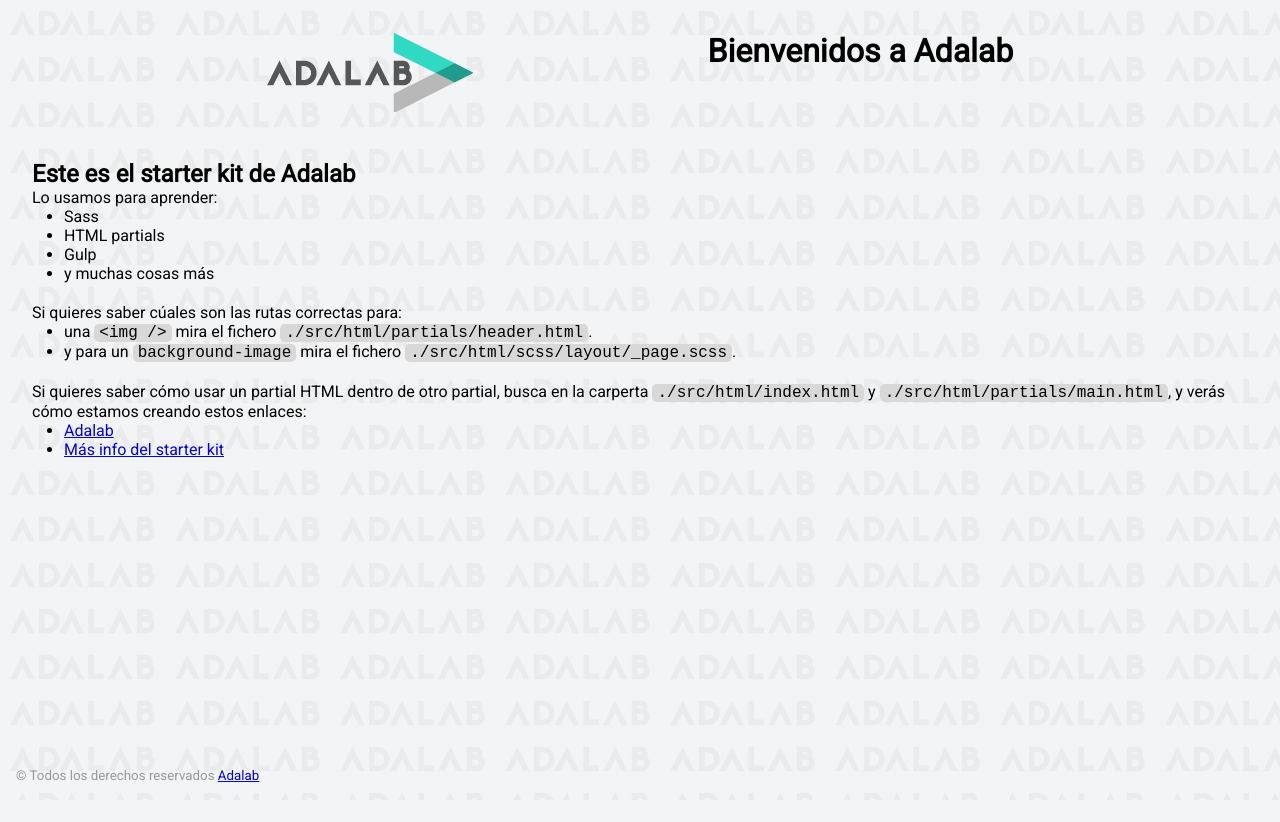
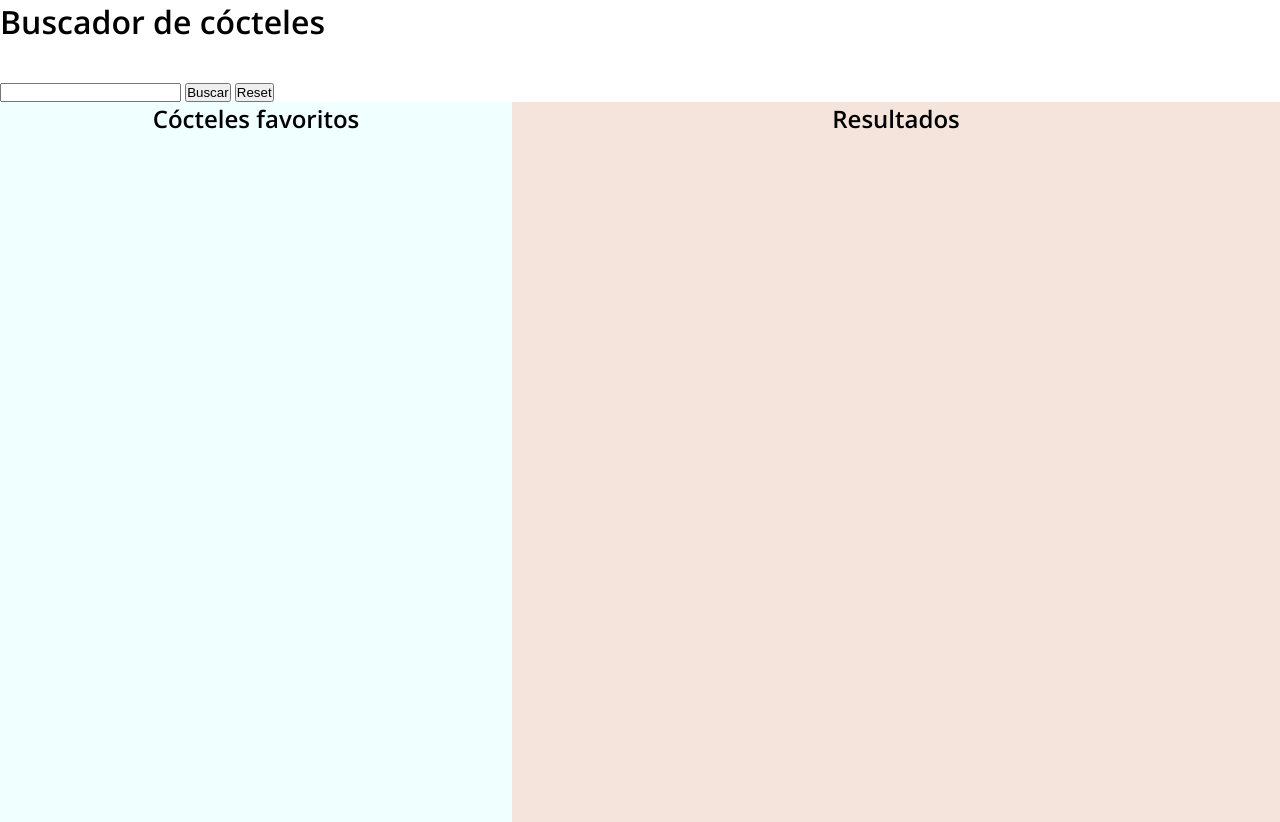
Before and after one commit to Adalab/modulo-2-evaluacion-final-tanferest, a website: page docs/index.html in a window 1280 px wide. Before the commit the page ends 800 px from the top, so only its background shows below. Drawn offline with nearby package versions, Linux system fonts and the light colour scheme.

Commit message:
run docs

```diff
--- a/docs/assets/css/main.css
+++ b/docs/assets/css/main.css
@@ -1 +1 @@
-*{box-sizing:border-box;margin:0;padding:0}.code{font-size:16px;background:#d8d8d8;padding:0 5px;border-radius:5px}.link__adalab:hover{background-color:#099d8d;color:#fff}.link__github:hover{background-color:#CCC;color:#000}body{padding:2rem;height:100vh;background-image:url("../images/bg-adalab.png");background-color:#f3f4f5;font-family:"Roboto",sans-serif}.page__header{display:flex;justify-content:space-evenly;margin-bottom:3rem}.page__footer{position:fixed;left:0;bottom:0;width:100vw;padding:1rem;color:#999}.main__list{padding-left:2rem;padding-bottom:20px}
+*{box-sizing:border-box;margin:0;padding:0}.header{height:10vh}.main-content{display:flex;justify-content:space-evenly;text-align:center;min-height:90vh}.fav-list{width:40%;background-color:azure;display:flex;flex-direction:column;align-content:center}.results{display:flex;flex-direction:column;align-items:center;width:60%;background-color:#f5e4dc}.results__item{background-color:#f5e4dc;width:400px;display:flex;flex-direction:column;justify-content:center;align-items:center;padding:30px}.results__item--name{color:#6a778e;margin-bottom:10px}.cocktail-img{width:200px;height:250px;border:5px solid rgba(106,119,142,0.479);border-radius:5%;margin-bottom:10px}.fav-cocktail{background-color:#eeacad}.fav-cocktail h2{color:#fff}.fav-cocktail img{border:5px solid #fff}:root{font-family:'Open Sans', sans-serif;font-size:16px}
--- a/docs/index.html
+++ b/docs/index.html
@@ -2,66 +2,35 @@
 <html lang="es">
   <head>
     <meta charset="UTF-8" />
-    <meta name="viewport" content="width=device-width, initial-scale=1" />
-    <title>Adalab Web Starter Kit</title>
-    <link href="https://fonts.googleapis.com/css?family=Roboto&display=swap" rel="stylesheet" />
+    <meta http-equiv="X-UA-Compatible" content="IE=edge" />
+    <meta name="viewport" content="width=device-width, initial-scale=1.0" />
+    <link
+      href="https://fonts.googleapis.com/css2?family=Open+Sans:wght@300;400;600&display=swap"
+      rel="stylesheet"
+    />
     <link rel="stylesheet" href="./assets/css/main.css" />
+    <title>Módulo 2: evaluación final</title>
   </head>
-
   <body>
-    <div class="page">
-      <header class="page__header">
-        <img src="./assets/images/logo-adalab.png" alt="Adalab">
-        <h1>Bienvenidos a Adalab</h1>
-      </header>
-
-      <main class="page__main">
-        <h2>Este es el starter kit de Adalab</h2>
-        <p>Lo usamos para aprender:</p>
-        <ul class="main__list">
-          <li>Sass</li>
-          <li>HTML partials</li>
-          <li>Gulp</li>
-          <li>y muchas cosas más</li>
-        </ul>
-        <p>Si quieres saber cúales son las rutas correctas para:</p>
-        <ul class="main__list">
-          <li>
-            una <code class="code">&lt;img /&gt;</code> mira el fichero
-            <code class="code">./src/html/partials/header.html</code>.
-          </li>
-          <li>
-            y para un <code class="code">background-image</code> mira el fichero
-            <code class="code">./src/html/scss/layout/_page.scss</code>.
-          </li>
-        </ul>
-        <p>
-          Si quieres saber cómo usar un partial HTML dentro de otro partial, busca en la carperta
-          <code class="code">./src/html/index.html</code> y
-          <code class="code">./src/html/partials/main.html</code>, y verás cómo estamos creando estos
-          enlaces:
-        </p>
-        <ul class="main__list">
-          <li>
-            <a class="link__adalab" href="https://adalab.es">Adalab</a>
-
-          </li>
-          <li>
-            <a class="" href="./more-info.html">Más info del starter kit</a>
-
-          </li>
-        </ul>
-      </main>
-
-      <footer class="page__footer">
-        <small>
-          &copy; Todos los derechos reservados
-          <a class="link__adalab" href="https://adalab.es">Adalab</a>
-
-        </small>
-      </footer>
-
-    </div>
+    <header class="header"><h1>Buscador de cócteles</h1></header>
+    <main class="main">
+      <form class="form" action="">
+        <input class="js_input_search" type="text" name="" id="" />
+        <button class="js_button">Buscar</button>
+        <button class="js_reset_button">Reset</button>
+      </form>
+      <div class="main-content">
+        <div class="fav-list">
+          <h2>Cócteles favoritos</h2>
+          <ul class="js_fav_list">
+          </ul>
+        </div>
+        <div class="results">
+          <h2>Resultados</h2>
+          <ul class="results js_result_list"></ul>
+        </div>
+      </div>
+    </main>
     <script src="./assets/js/main.js"></script>
   </body>
 </html>
```
Also changed, not shown: docs/assets/js/main.js (+1 -1 lines), docs/more-info.html (deleted, +0 -37 lines), docs/assets/images/bg-adalab.png (deleted), docs/assets/images/favicon.png (deleted), docs/assets/images/logo-adalab.png (deleted).
